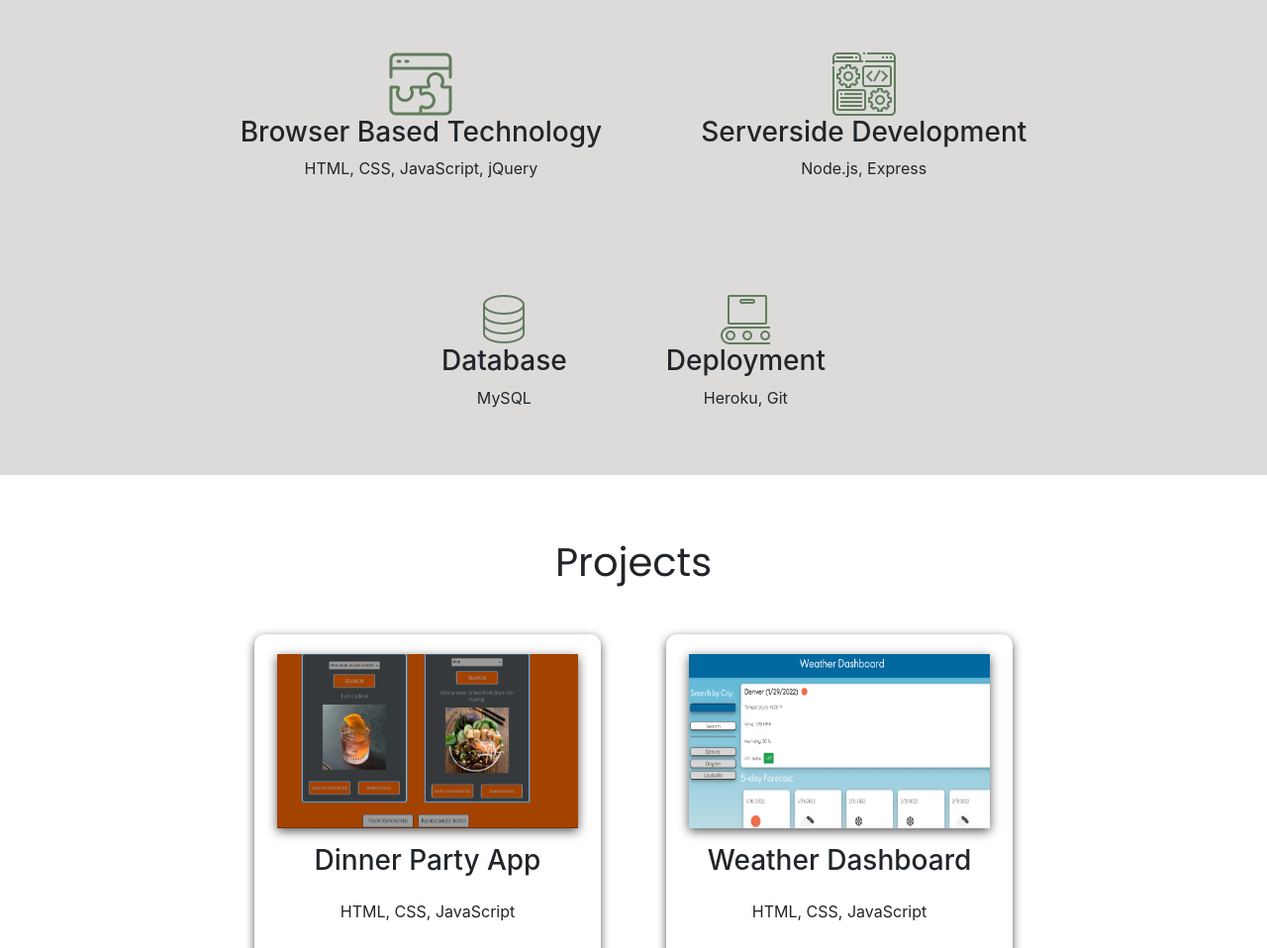
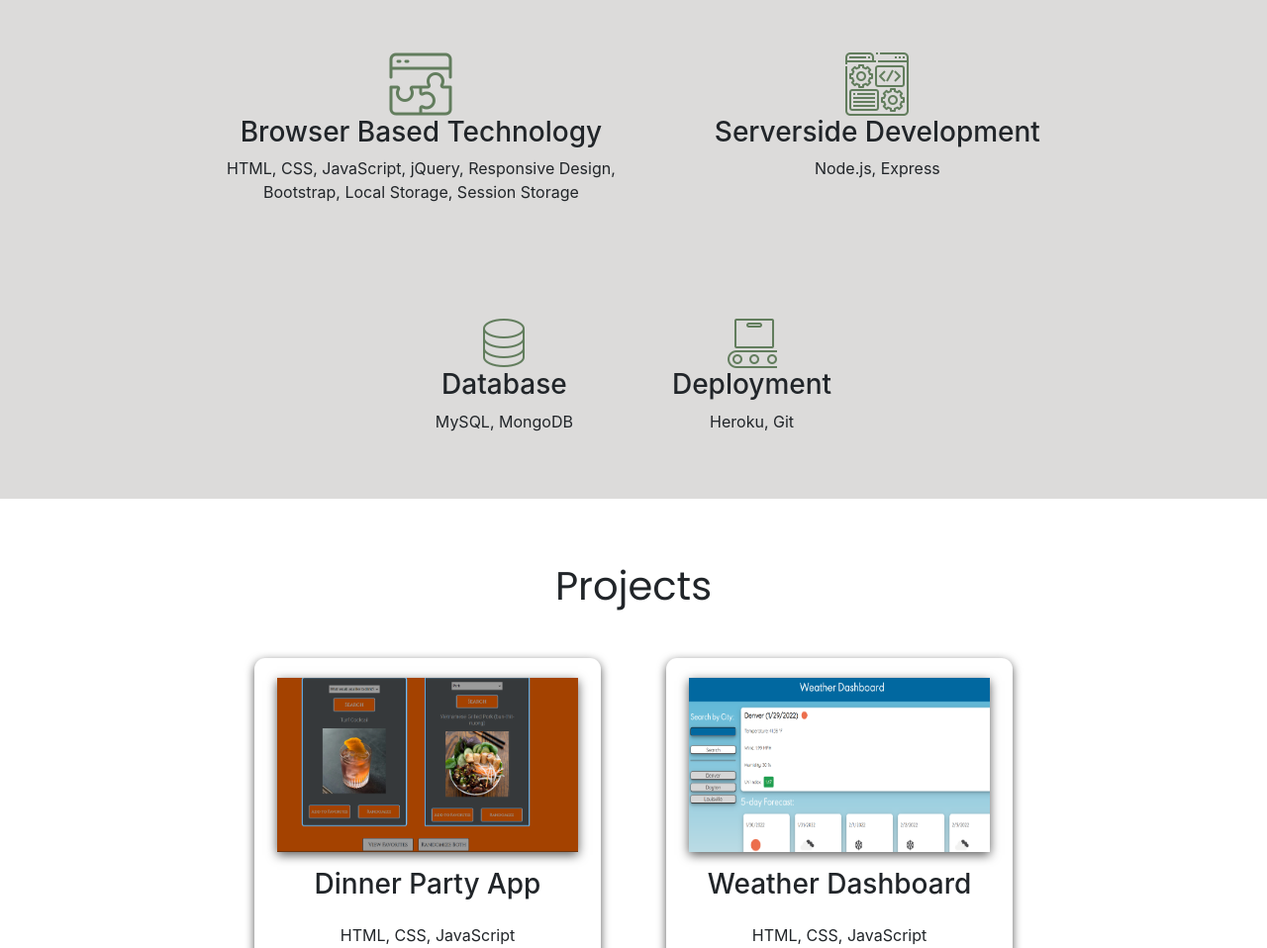
Before and after one commit to agmorrow/ProfessionalPortfolio_Week2_AGM, a plain HTML site: page index.html in a window 1280 px wide. Shown: the part 1204-2162 px from the top of the page at 99% size. Drawn offline with nearby package versions, Linux system fonts and the light colour scheme; a script that the page names is missing; a web font is replaced by a local one.

Commit message:
updated skills

```diff
--- a/index.html
+++ b/index.html
@@ -79,7 +79,7 @@
       <div class="skillCard">
         <img src="./assets/icons/browserIcon.png">
         <h3>Browser Based Technology</h3>
-        <p>HTML, CSS, JavaScript, jQuery</p>
+        <p>HTML, CSS, JavaScript, jQuery, Responsive Design, <br>Bootstrap, Local Storage, Session Storage</p>
       </div>
       <div class="skillCard">
         <img src="./assets/icons/developmentIcon.png">
@@ -91,7 +91,7 @@
       <div class="skillCard">
         <img src="./assets/icons/databaseIcon.png">
         <h3>Database</h3>
-        <p>MySQL</p>
+        <p>MySQL, MongoDB</p>
       </div>
       <div class="skillCard">
         <img src="./assets/icons/deploymentIcon.png">
```
